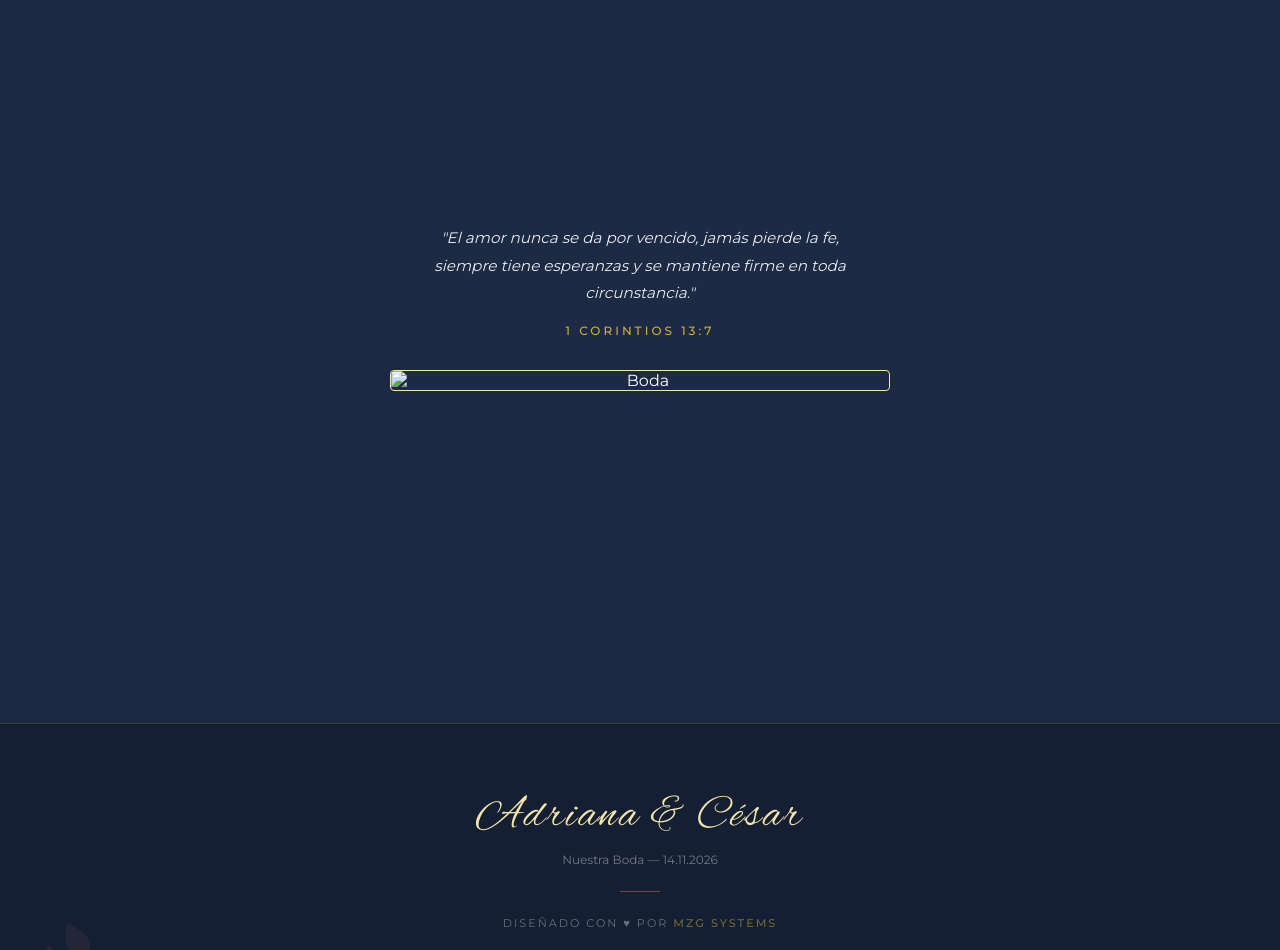
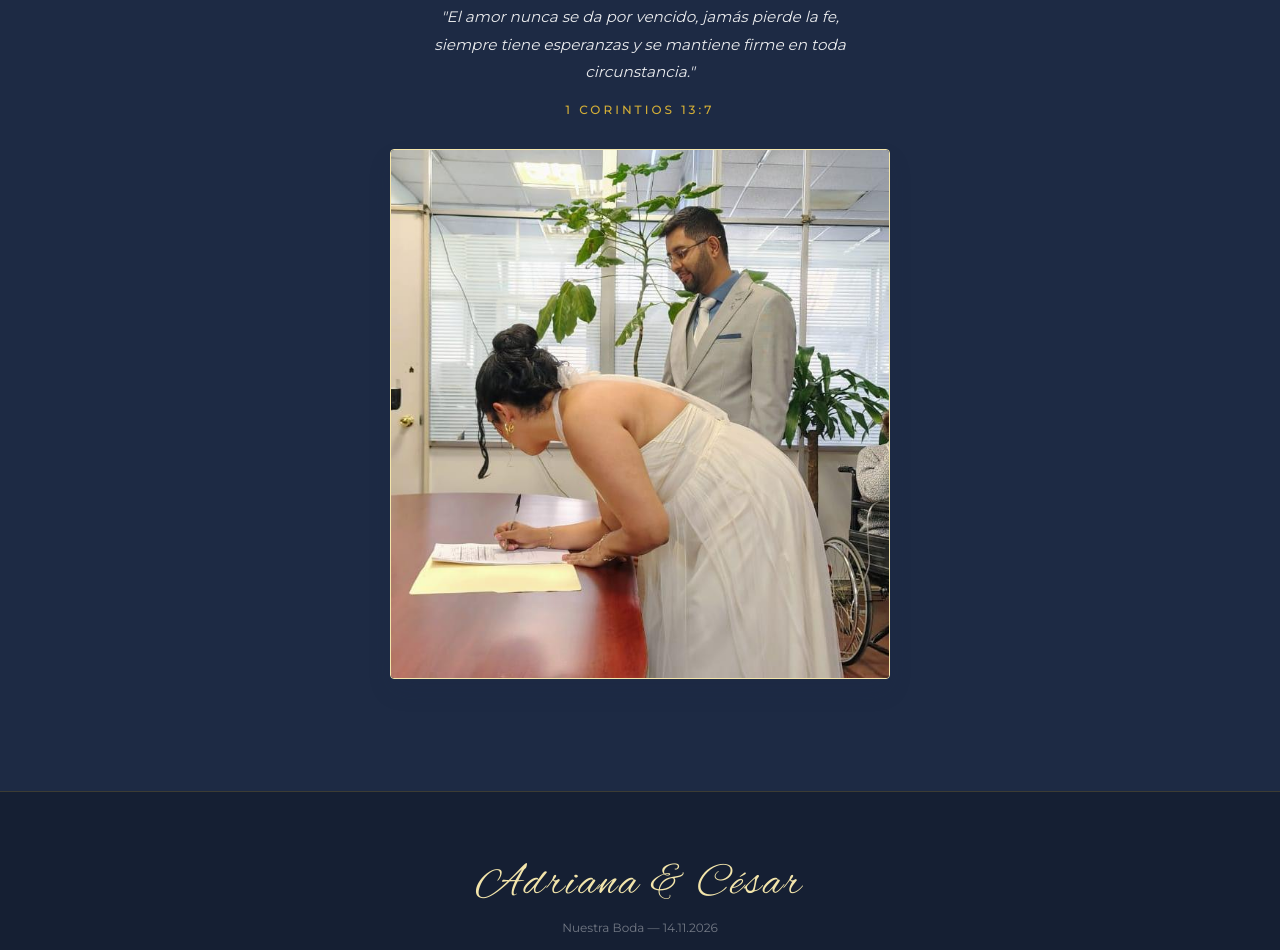
Before and after one commit to miguelpouse/adi-cesar26, a plain HTML site: page index.html in a window 1280 px wide. Shown: the part 5593-6543 px from the top of the page. Drawn offline with Linux system fonts and the light colour scheme.

Commit message:
Update index.html

```diff
--- a/index.html
+++ b/index.html
@@ -884,7 +884,7 @@
         <p class="bible-reference">1 Corintios 13:7</p>
 
         <div class="img-container">
-            <img src="" alt="Boda">
+            <img src="https://github.com/miguelpouse/adi-cesar26/blob/2ebf85d0b595502f8e429aa5de240d3473c90ec6/Adri%26Cesar2.jpeg" alt="Boda">
         </div>
     </section>
 
```
